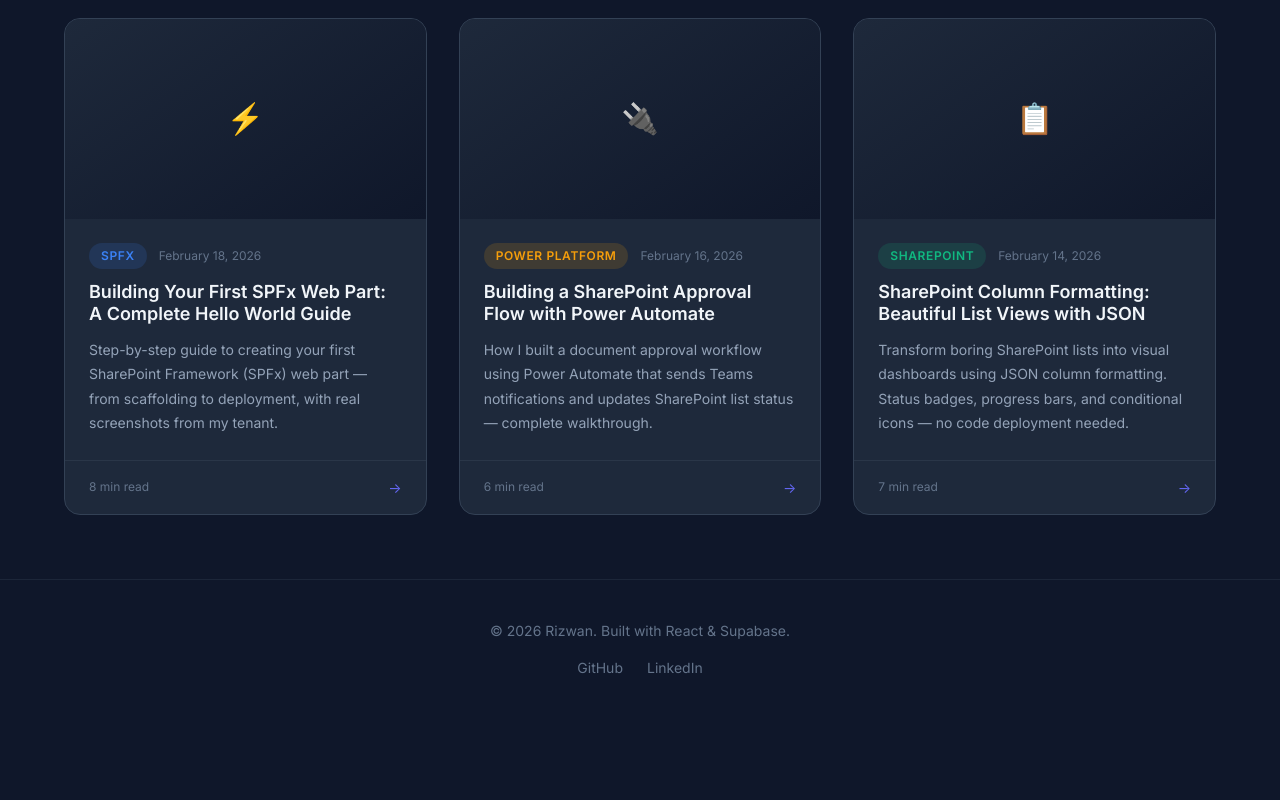
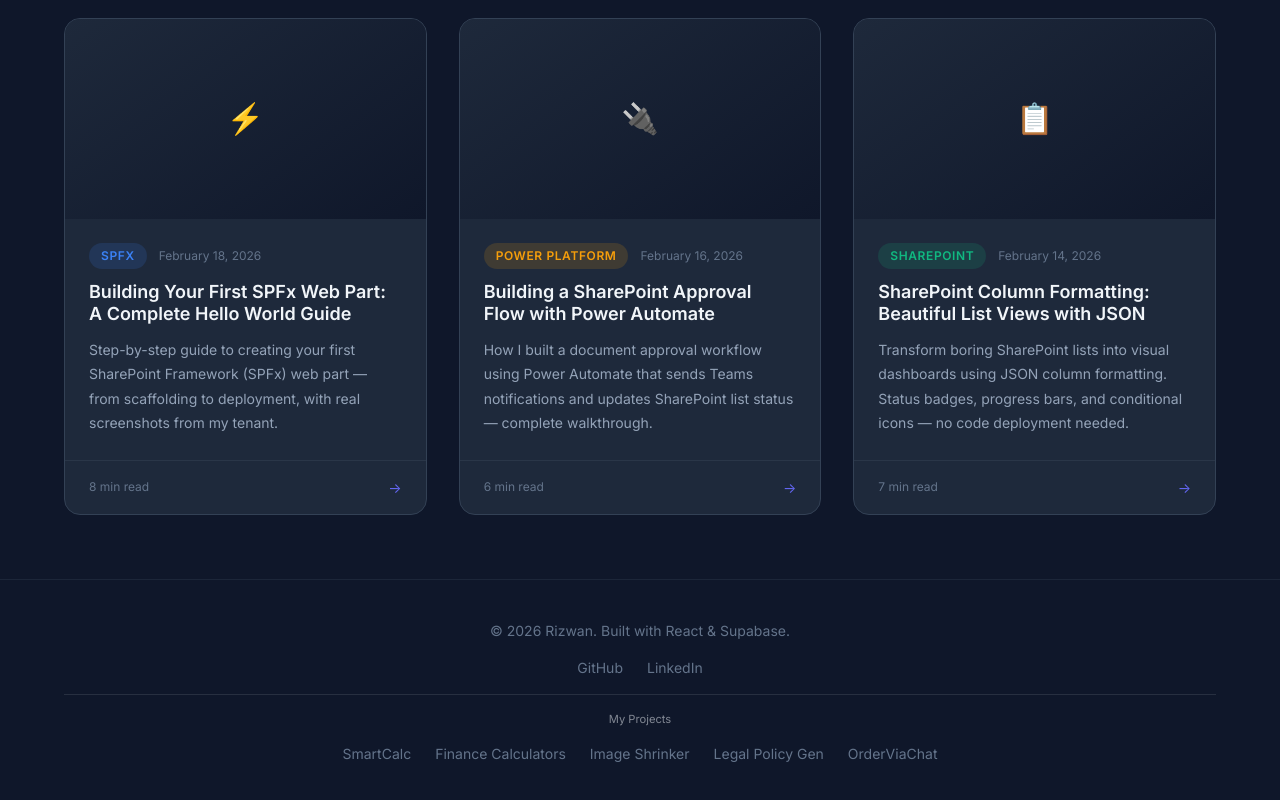
Before and after one commit to rshoaib/imrizwan, a React (Vite) app: page / in a window 1280 px wide. Shown: the part 668-1468 px from the top of the page. Before the commit the page ends 1386 px from the top, so only its background shows below. Built offline with nearby package versions, Linux system fonts and the light colour scheme; no server answers; the database is empty.

Commit message:
feat(seo): add cross-site links to footer for internal link network

```diff
--- a/src/components/Footer.tsx
+++ b/src/components/Footer.tsx
@@ -25,6 +25,16 @@ export default function Footer() {
             LinkedIn
           </a>
         </div>
+        <div className="footer__projects" style={{ marginTop: '1rem', paddingTop: '1rem', borderTop: '1px solid rgba(255,255,255,0.1)' }}>
+          <p style={{ fontSize: '0.7rem', opacity: 0.5, marginBottom: '0.5rem' }}>My Projects</p>
+          <div className="footer__links">
+            <a href="https://dailysmartcalc.com" target="_blank" rel="noopener noreferrer" className="footer__link">SmartCalc</a>
+            <a href="https://mycalcfinance.com" target="_blank" rel="noopener noreferrer" className="footer__link">Finance Calculators</a>
+            <a href="https://onlineimageshrinker.com" target="_blank" rel="noopener noreferrer" className="footer__link">Image Shrinker</a>
+            <a href="https://legalpolicygen.com" target="_blank" rel="noopener noreferrer" className="footer__link">Legal Policy Gen</a>
+            <a href="https://orderviachat.com" target="_blank" rel="noopener noreferrer" className="footer__link">OrderViaChat</a>
+          </div>
+        </div>
       </div>
     </footer>
   )
```
Also changed, not shown: 1 other file (tests, documents, lock files or other folders).
